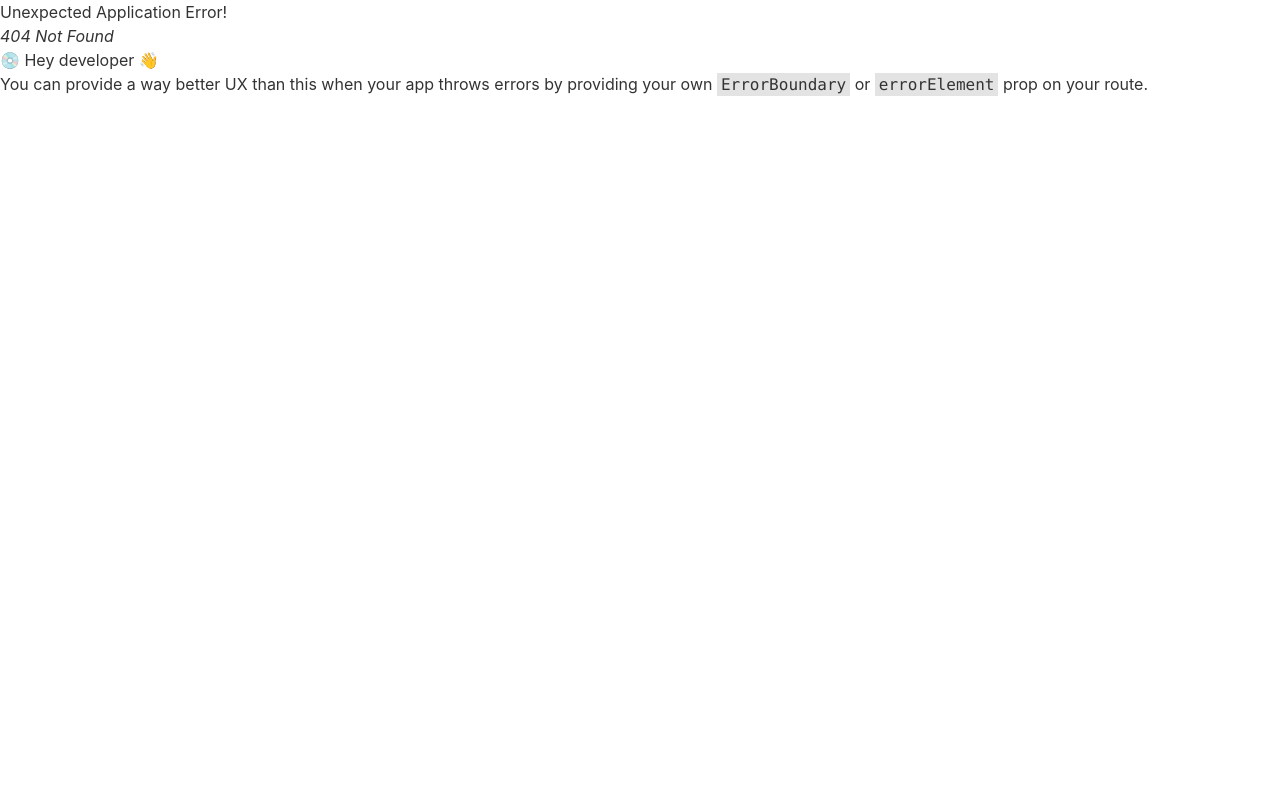
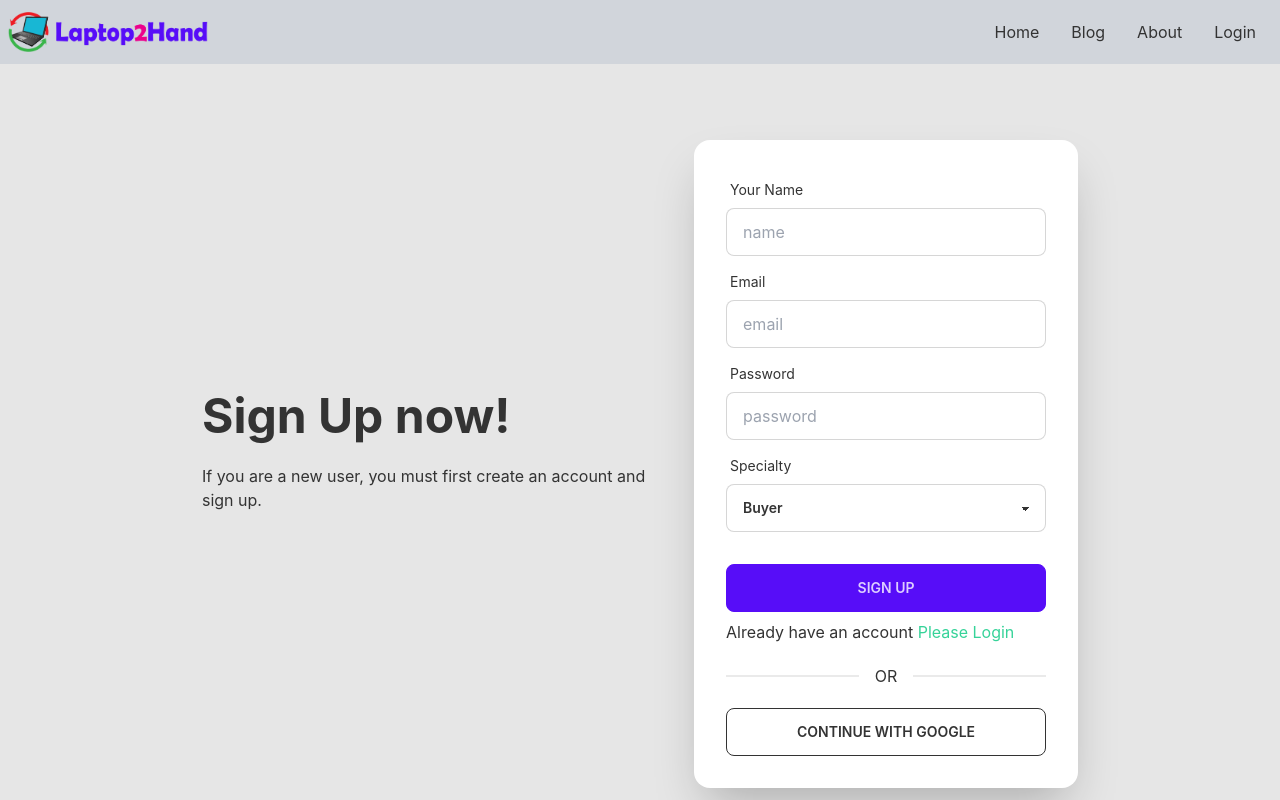
Before and after one commit to Amirulmath/laptop-2hand-client, a React (Create React App) app: page /signup in a window 1280 px wide. Before the commit this address had no page. Shown: the top 800 px of the page. Built offline with nearby package versions, Linux system fonts and the light colour scheme.

Commit message:
Sign Up page add & arrange

```diff
--- /dev/null
+++ b/src/Pages/SignUp/SignUp.js
@@ -0,0 +1,56 @@
+import React from 'react';
+import { Link } from 'react-router-dom';
+
+const SignUp = () => {
+    return (
+        <div>
+            <div className="hero min-h-screen bg-base-200">
+                <div className="hero-content flex-col lg:flex-row">
+                    <div className="text-center lg:text-left">
+                        <h1 className="text-5xl font-bold">Sign Up now!</h1>
+                        <p className="py-6">If you are a new user, you must first create an account and sign up.</p>
+                    </div>
+                    <div className="card flex-shrink-0 w-full max-w-sm shadow-2xl bg-base-100">
+                        <div className="card-body">
+                            <div className="form-control">
+                                <label className="label">
+                                    <span className="label-text">Your Name</span>
+                                </label>
+                                <input type="text" placeholder="name" className="input input-bordered" />
+                            </div>
+                            <div className="form-control">
+                                <label className="label">
+                                    <span className="label-text">Email</span>
+                                </label>
+                                <input type="text" placeholder="email" className="input input-bordered" />
+                            </div>
+                            <div className="form-control">
+                                <label className="label">
+                                    <span className="label-text">Password</span>
+                                </label>
+                                <input type="text" placeholder="password" className="input input-bordered" />
+                            </div>
+                            <div className="form-control">
+                                <label className="label">
+                                    <span className="label-text">Specialty</span>
+                                </label>
+                                <select className="select select-bordered w-full max-w-xs">
+                                    <option>Buyer</option>
+                                    <option>Seller</option>
+                                </select>
+                            </div>
+                            <div className="form-control mt-6">
+                                <button className="btn btn-primary">Sign Up</button>
+                            </div>
+                            <p>Already have an account <Link className='text-secondary' to="/login">Please Login</Link></p>
+                            <div className="divider">OR</div>
+                            <button className='btn btn-outline w-full'>CONTINUE WITH GOOGLE</button>
+                        </div>
+                    </div>
+                </div>
+            </div>
+        </div>
+    );
+};
+
+export default SignUp;
--- a/src/Routes/Routes/Routes.js
+++ b/src/Routes/Routes/Routes.js
@@ -1,5 +1,6 @@
 import BlogPage from "../../Pages/BlogPage/BlogPage";
 import Login from "../../Pages/Login/Login";
+import SignUp from "../../Pages/SignUp/SignUp";
 
 const { createBrowserRouter } = require("react-router-dom");
 const { default: Main } = require("../../Layout/Main");
@@ -22,6 +23,10 @@
             {
                 path: '/login',
                 element: <Login></Login>
+            },
+            {
+                path: '/signup',
+                element: <SignUp></SignUp>
             }
         ]
     }
```
